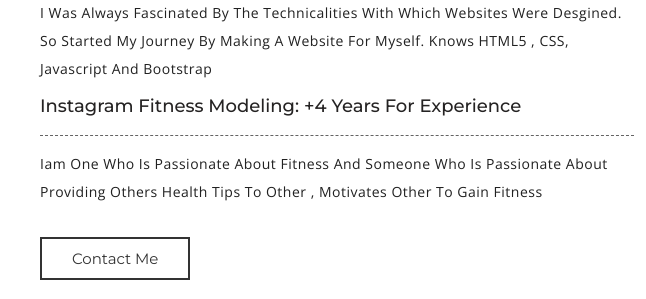
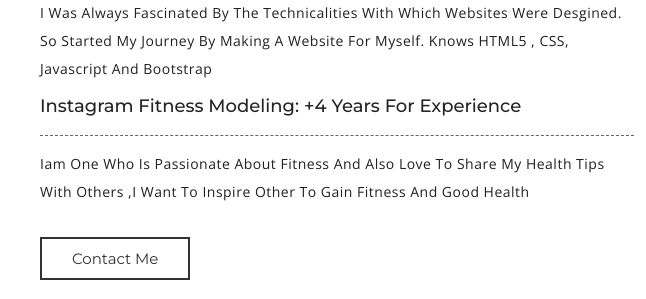
Before and after one commit to athul2k2/Athul-s-Static-Website, a plain HTML site: page index.html in a window 1280 px wide. Shown: the part 980-1279 px from the top of the page, 561-1207 px from the left. Drawn offline with nearby package versions, Linux system fonts and the light colour scheme.

Commit message:
Typo error fixed in Experiences-section

```diff
--- a/index.html
+++ b/index.html
@@ -184,7 +184,7 @@
 			<p>I was always fascinated by the technicalities with which websites were desgined. So started my journey by making a Website For Myself.
 				  knows HTML5 , CSS, Javascript and Bootstrap </p>
 			<h4>Instagram Fitness modeling: +4 years for experience</h4>
-			<p>Iam one  who is passionate about fitness and someone who is passionate about providing others health tips to other , motivates other to gain fitness  </p>
+			<p>Iam one  who is passionate about fitness and also love to share my health tips with others ,I want to inspire other to gain fitness and good health  </p>
 
 			<ul>
 				<li><a href="#contact" class="w3l scroll">Contact Me</a></li>
```
